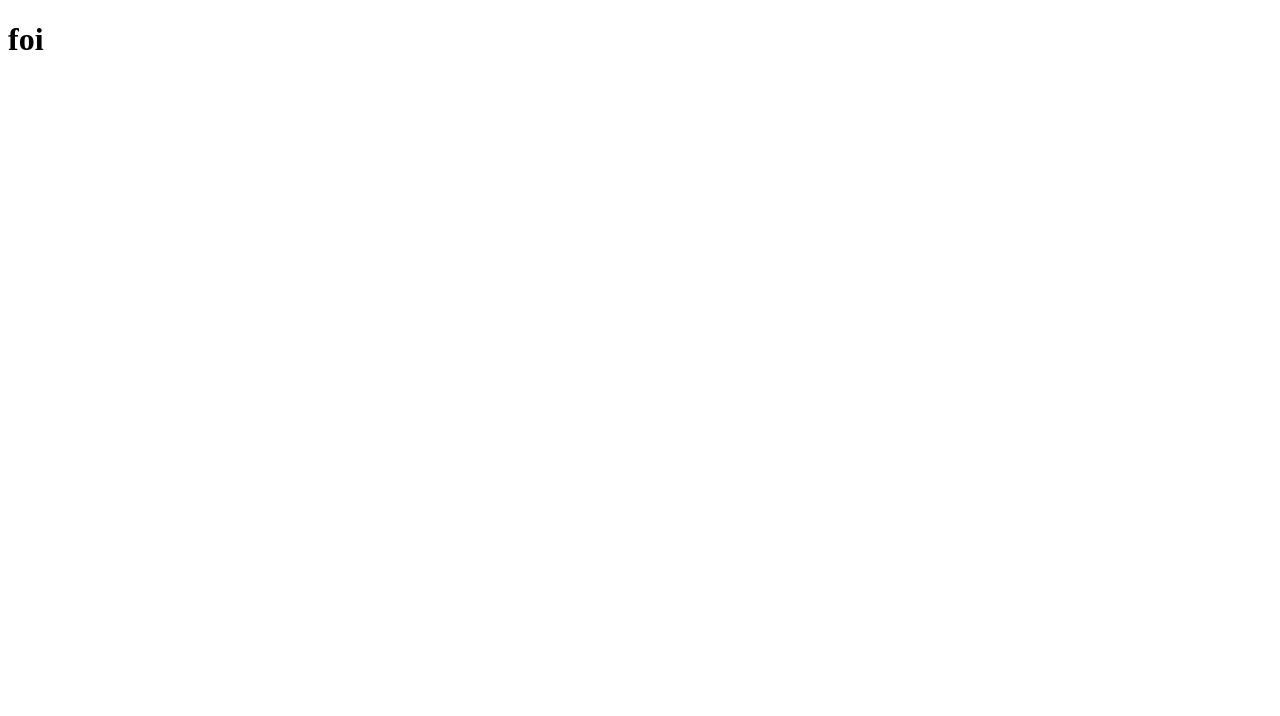
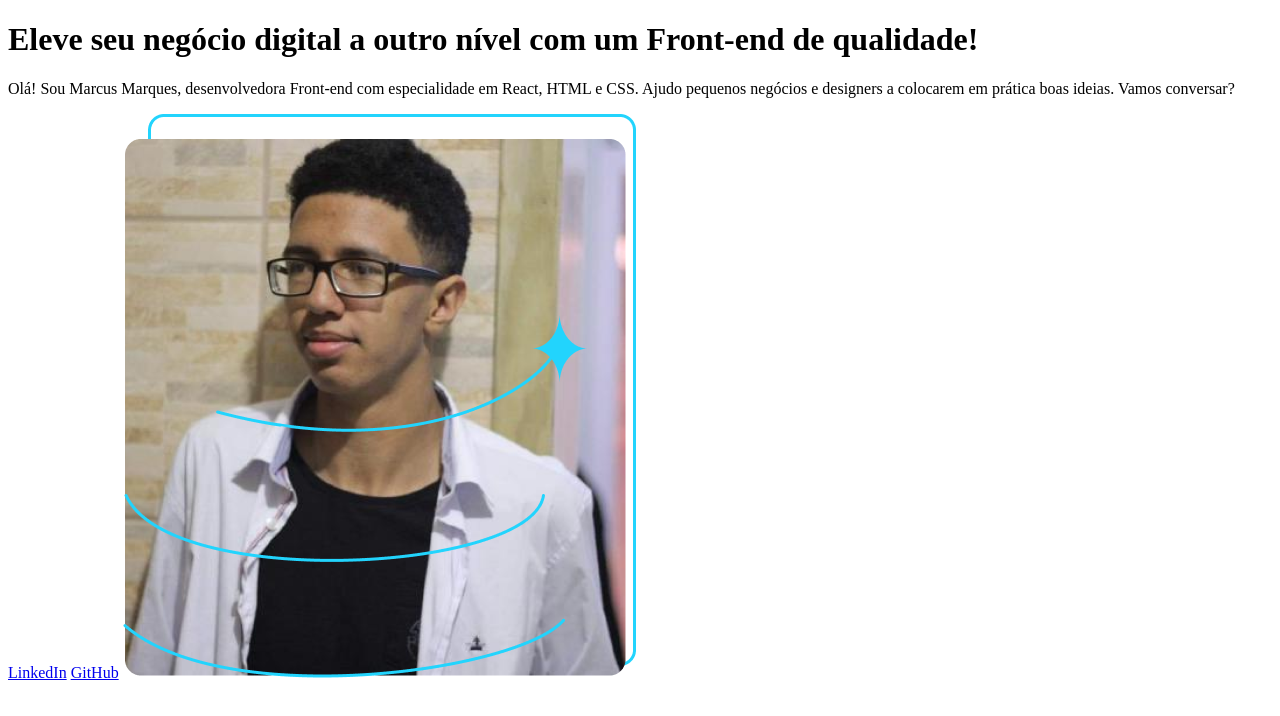
Before and after one commit to MarcusMR13/AluraHTMLCSS, a plain HTML site: page index.html in a window 1280 px wide. Drawn offline with Linux system fonts and the light colour scheme.

Commit message:
add body

```diff
--- a/index.html
+++ b/index.html
@@ -5,11 +5,22 @@
     <meta charset="UTF-8">
     <meta http-equiv="X-UA-Compatible" content="IE=edge">
     <meta name="viewport" content="width=device-width, initial-scale=1.0">
-    <title>Portfólio</title>
+    <title>Portfolio</title>
 </head>
 
 <body>
-    <h1>foi</h1>
+    <header></header>
+    <main>
+        <h1>Eleve seu negócio digital a outro nível <strong>com um Front-end de qualidade!</strong></h1>
+
+        <p>Olá! Sou Marcus Marques, desenvolvedora Front-end com especialidade em React, HTML e CSS. Ajudo pequenos negócios e designers a colocarem em prática boas ideias. Vamos conversar?</p>
+
+        <a href="https://www.linkedin.com/in/marcusmr13/">LinkedIn</a>
+        <a href="https://github.com/MarcusMR13">GitHub</a>
+
+        <img src="images/Imagem.png" alt="Foto Marcus"/>
+    </main>
+    <footer></footer>
 </body>
 
 </html>
```
Also changed, not shown: images/Imagem.png (added).
